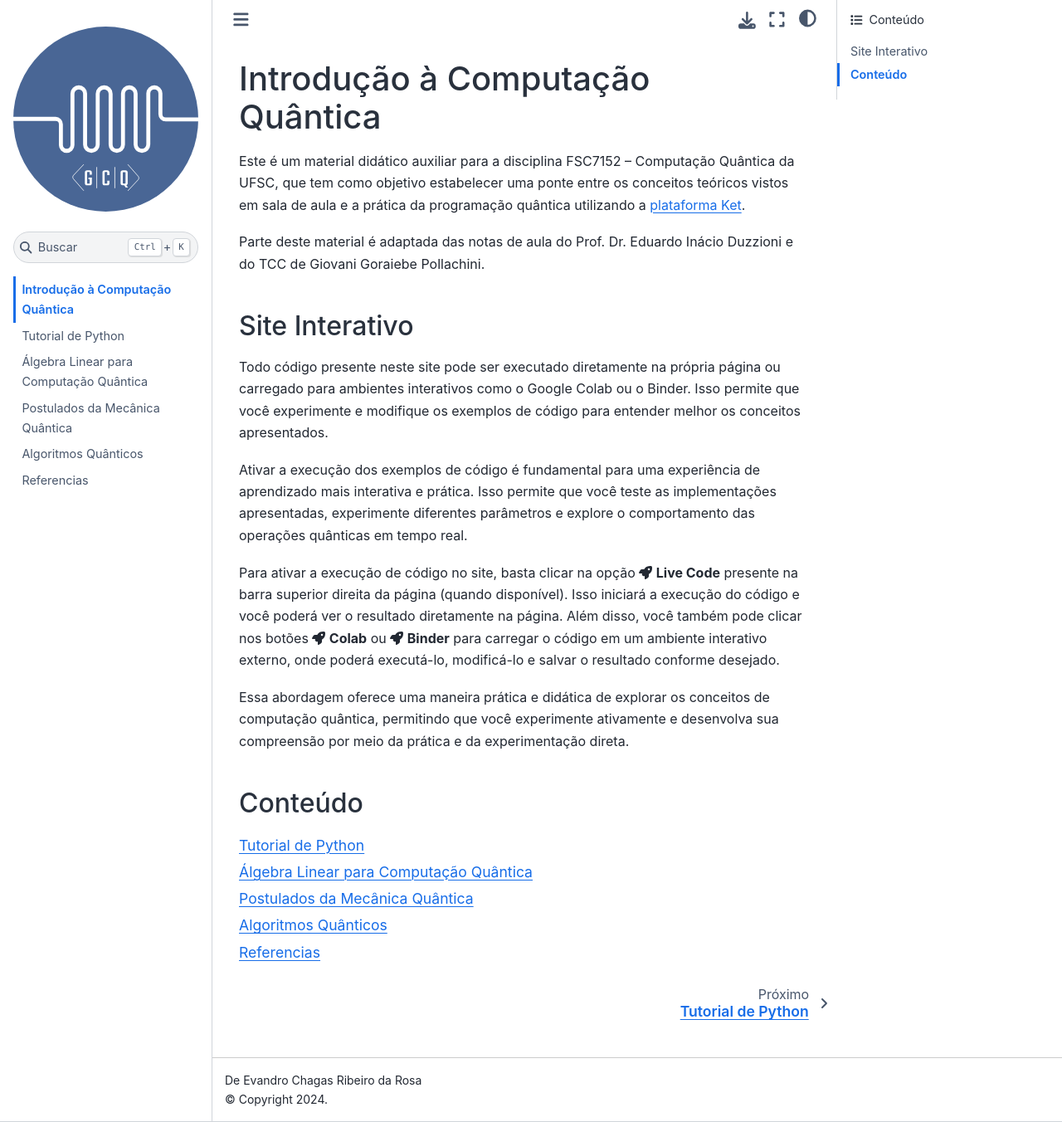
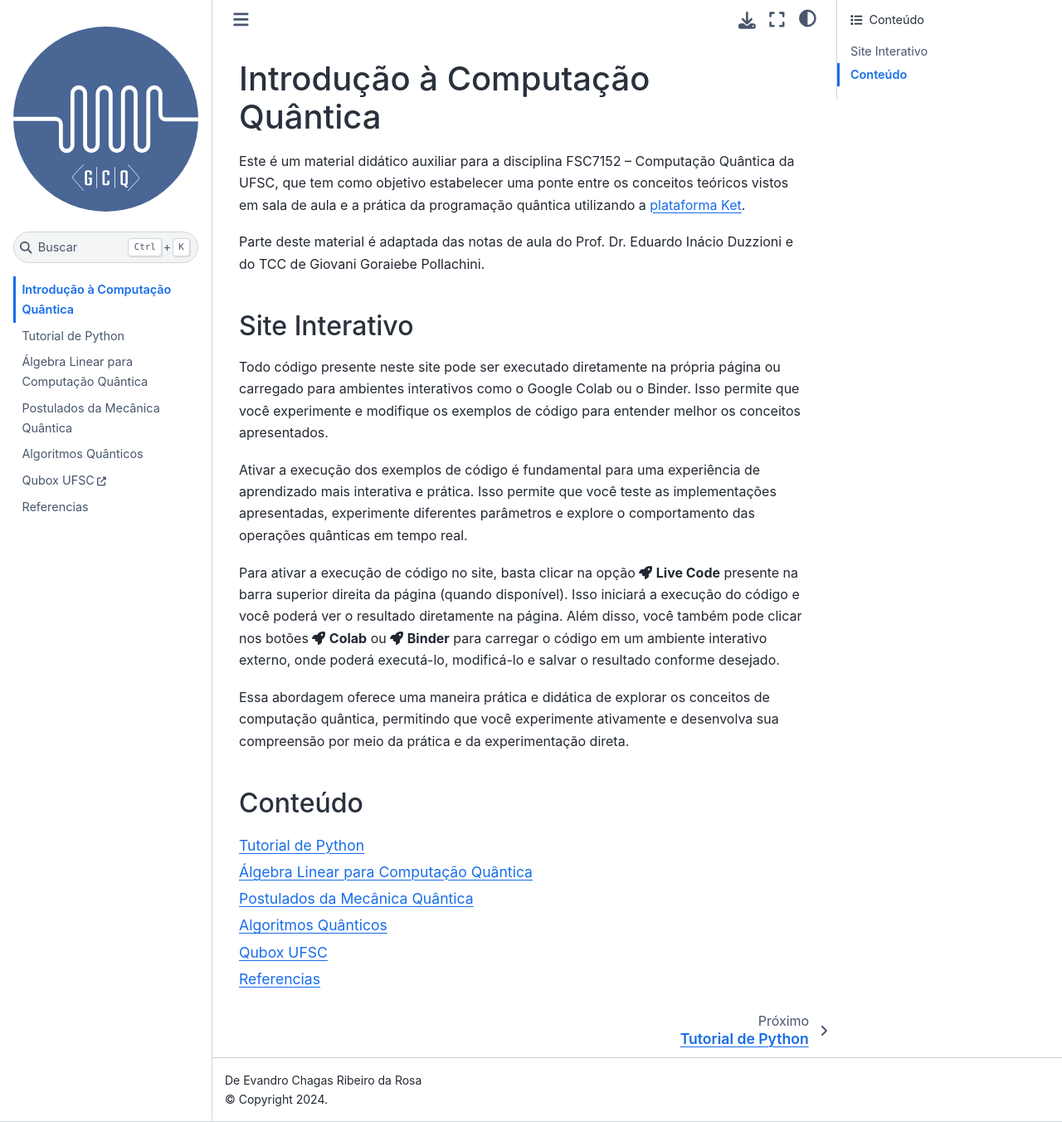
Before and after one commit to evandro-crr/ket-book, a Jupyter Book: the page built from book/index.md, in a window 1280 px wide and 1352 px high. Shown: the whole window at 83% size. Built offline with Jupyter Book 1.0.4 settings and Sphinx 7.4.7 and the Sphinx Book theme 1.1.4, drawn with Linux system fonts in a browser that asks for light colours; pages that are not in the unit, such as notebooks, are missing from menus; comment, search, counter and statistics services are not loaded.

```diff
--- a/book/_toc.yml
+++ b/book/_toc.yml
@@ -9,6 +9,8 @@ chapters:
 - file: postulados
 - file: kettutorial
 - file: algoritmos
+- url: https://qubox.ufsc.br/index.html
+  title: Qubox UFSC
 #  sections:
 #  - file: algoritmos/grover
 - file: referencias
```
Also changed, not shown: requirements.txt (added, +105 -0 lines), 2 other files.
